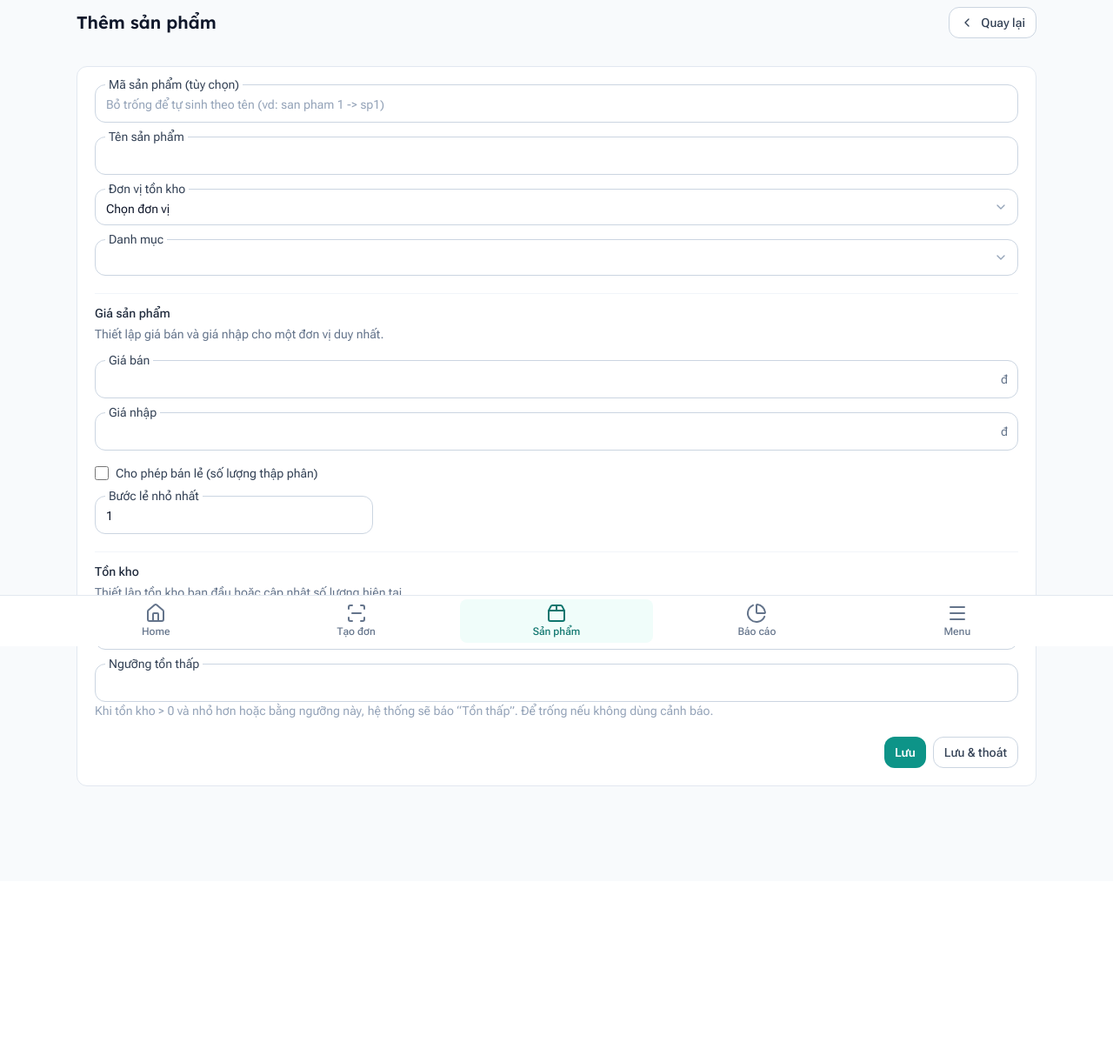
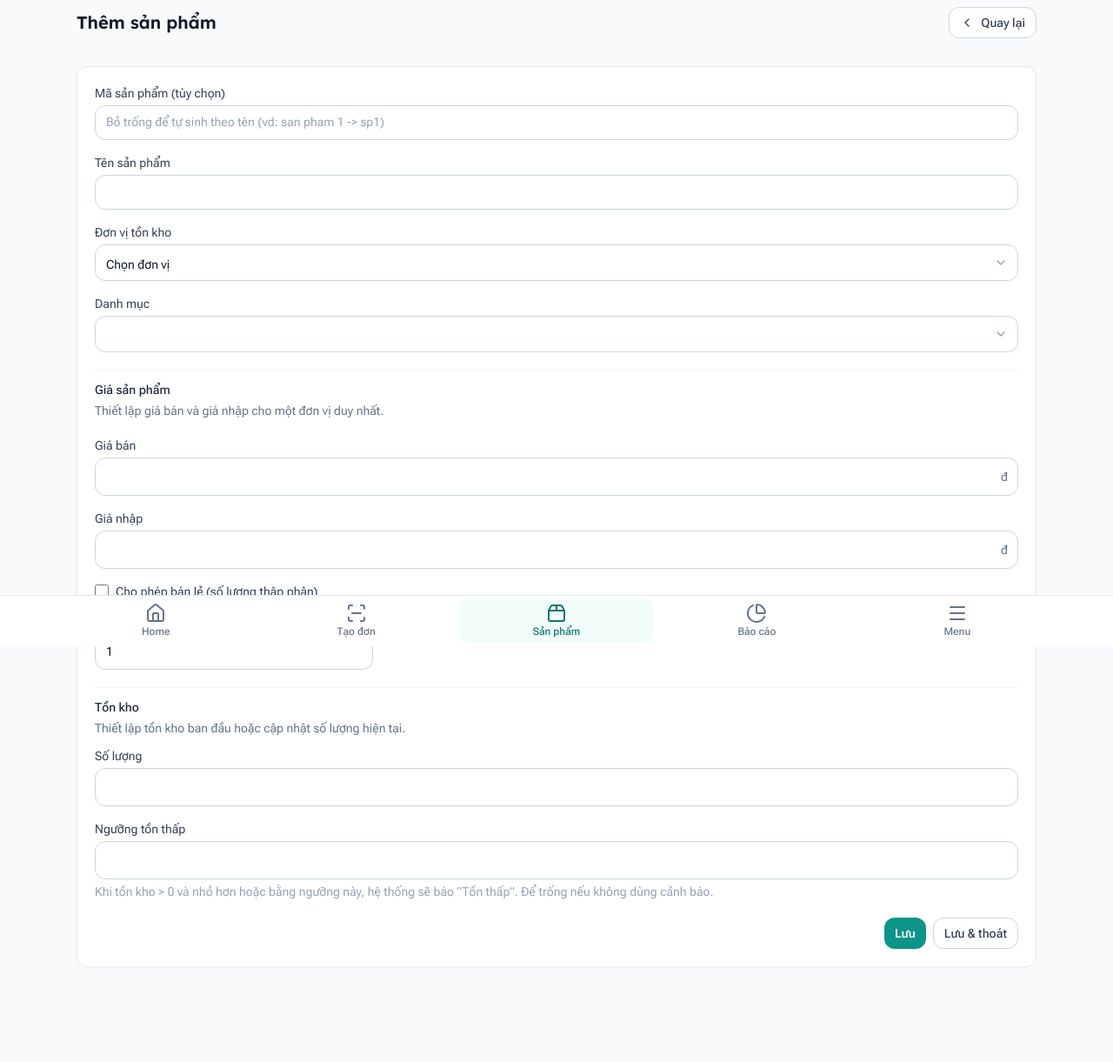
Before and after one commit to pdutie94/quanlycuahang, a PHP site: page /product/create in a window 1280 px wide. Shown: the part 57-1278 px from the top of the page at 87% size. Before the commit the page ends 961 px from the top, so only its background shows below. Run offline with PHP 8.4, Linux system fonts and the light colour scheme; the visitor is signed in with stand-in values (Sample User, id 1); data that the repository does not hold is empty.

Commit message:
refactor: update form fields for improved accessibility and consistency with Material Design principles

```diff
--- a/app/Views/products/form.php
+++ b/app/Views/products/form.php
@@ -33,30 +33,30 @@
 	<div class="flex flex-col gap-4">
 
 		<div class="flex flex-col gap-4">
-			<div class="relative">
-				<label for="product-code" class="absolute left-3 top-0 z-10 -translate-y-1/2 bg-white px-1 leading-none text-sm text-slate-700">Mã sản phẩm (tùy chọn)</label>
+			<div class="flex flex-col gap-1">
+				<label for="product-code" class="block text-sm text-slate-700">Mã sản phẩm (tùy chọn)</label>
 				<?php
 				$productCodeValue = $product ? $product['code'] : '';
 				ui_input_text('code', $productCodeValue, [
 					'id' => 'product-code',
 					'placeholder' => 'Bỏ trống để tự sinh theo tên (vd: san pham 1 -> sp1)',
-					'class' => 'pt-3 pb-2.5',
+					'class' => 'pb-2.5',
 				]);
 				?>
 			</div>
-			<div class="relative">
-				<label for="product-name" class="absolute left-3 top-0 z-10 -translate-y-1/2 bg-white px-1 leading-none text-sm text-slate-700">Tên sản phẩm</label>
+			<div class="flex flex-col gap-1">
+				<label for="product-name" class="block text-sm text-slate-700">Tên sản phẩm</label>
 				<?php
 				$productNameValue = $product ? $product['name'] : '';
 				ui_input_text('name', $productNameValue, [
 					'id' => 'product-name',
 					'required' => 'required',
-					'class' => 'pt-3 pb-2.5',
+					'class' => 'pb-2.5',
 				]);
 				?>
 			</div>
-			<div class="relative">
-				<label for="base-unit-id" class="absolute left-3 top-0 z-10 -translate-y-1/2 bg-white px-1 leading-none text-sm text-slate-700">Đơn vị tồn kho</label>
+			<div class="flex flex-col gap-1">
+				<label for="base-unit-id" class="block text-sm text-slate-700">Đơn vị tồn kho</label>
 				<div class="grid">
 					<?php
 					$baseUnitOptions = ['' => 'Chọn đơn vị'];
@@ -73,8 +73,8 @@
 					<span class="pointer-events-none col-start-1 row-start-1 mr-3 flex items-center justify-end text-slate-400"><?php echo ui_icon('chevron-down', 'h-4 w-4'); ?></span>
 				</div>
 			</div>
-			<div class="relative">
-				<label for="category-id" class="absolute left-3 top-0 z-10 -translate-y-1/2 bg-white px-1 leading-none text-sm text-slate-700">Danh mục</label>
+			<div class="flex flex-col gap-1">
+				<label for="category-id" class="block text-sm text-slate-700">Danh mục</label>
 				<div class="grid">
 					<?php
 					$categoryOptions = [];
@@ -147,8 +147,8 @@
     }
 	?>
 	<div class="mt-3 flex flex-col gap-4">
-		<div class="relative">
-			<label for="price-sell-single" class="absolute left-3 top-0 z-10 -translate-y-1/2 bg-white px-1 leading-none text-sm text-slate-700">Giá bán</label>
+		<div class="flex flex-col gap-1">
+			<label for="price-sell-single" class="block text-sm text-slate-700">Giá bán</label>
 			<div class="relative">
 				<?php
 				ui_input_text('price_sell_single', $displayPriceSell, [
@@ -161,8 +161,8 @@
 				<span class="pointer-events-none absolute inset-y-0 right-3 flex items-center text-sm text-slate-500">đ</span>
 			</div>
 		</div>
-		<div class="relative">
-			<label for="price-cost-single" class="absolute left-3 top-0 z-10 -translate-y-1/2 bg-white px-1 leading-none text-sm text-slate-700">Giá nhập</label>
+		<div class="flex flex-col gap-1">
+			<label for="price-cost-single" class="block text-sm text-slate-700">Giá nhập</label>
 			<div class="relative">
 				<?php
 				ui_input_text('price_cost_single', $displayPriceCost, [
@@ -182,13 +182,13 @@
                 <span class="text-sm text-slate-700">Cho phép bán lẻ (số lượng thập phân)</span>
             </div>
         </div>
-		<div class="relative max-w-xs">
-			<label for="min-step" class="absolute left-3 top-0 z-10 -translate-y-1/2 bg-white px-1 leading-none text-sm text-slate-700">Bước lẻ nhỏ nhất</label>
+		<div class="flex flex-col gap-1 max-w-xs">
+			<label for="min-step" class="block text-sm text-slate-700">Bước lẻ nhỏ nhất</label>
 			<?php
 			ui_input_text('min_step', $displayMinStep, [
 				'id' => 'min-step',
 				'placeholder' => 'Ví dụ: 0,1 hoặc 0,25',
-				'class' => 'pt-3 pb-2.5',
+				'class' => 'pb-2.5',
 			]);
 			?>
 		</div>
@@ -234,8 +234,8 @@
 		<h2 class="text-sm font-medium text-slate-800">Tồn kho</h2>
 		<p class="mt-1 text-sm text-slate-500">Thiết lập tồn kho ban đầu hoặc cập nhật số lượng hiện tại.</p>
 		<div class="mt-3 flex flex-col gap-4">
-			<div class="relative">
-				<label for="inventory-qty-base" class="absolute left-3 top-0 z-10 -translate-y-1/2 bg-white px-1 leading-none text-sm text-slate-700">Số lượng</label>
+			<div class="flex flex-col gap-1">
+				<label for="inventory-qty-base" class="block text-sm text-slate-700">Số lượng</label>
 				<div class="relative">
 					<?php
 					ui_input_text('inventory_qty_base', $inventoryInputValue, [
@@ -246,8 +246,8 @@
 					<span class="pointer-events-none absolute inset-y-0 right-3 flex items-center text-sm text-slate-400 max-w-[60%] truncate" data-inventory-unit-label><?php echo htmlspecialchars($baseUnitName); ?></span>
 				</div>
 			</div>
-			<div class="relative">
-				<label for="min-stock-qty" class="absolute left-3 top-0 z-10 -translate-y-1/2 bg-white px-1 leading-none text-sm text-slate-700">Ngưỡng tồn thấp</label>
+			<div class="flex flex-col gap-1">
+				<label for="min-stock-qty" class="block text-sm text-slate-700">Ngưỡng tồn thấp</label>
 				<div class="relative">
                     <?php
                     ui_input_text('min_stock_qty', $minStockInputValue, [
```
Also changed, not shown: app/Views/auth/login.php (+6 -6 lines), app/Views/customers/form.php (+9 -9 lines), app/Views/partials/order_customer_section.php (+16 -15 lines), app/Views/suppliers/form.php (+16 -9 lines), app/Views/users/change_password.php (+9 -9 lines).
